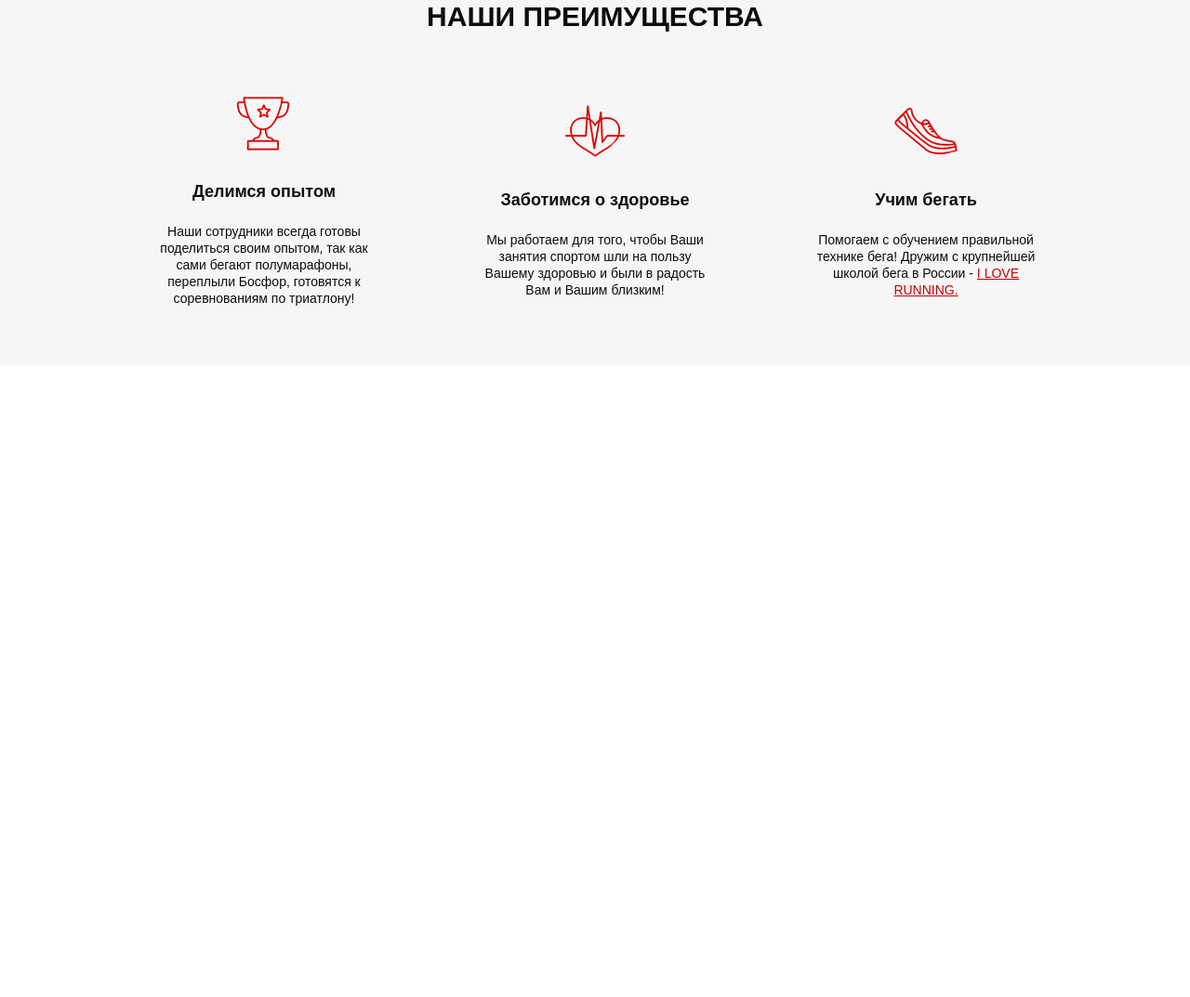
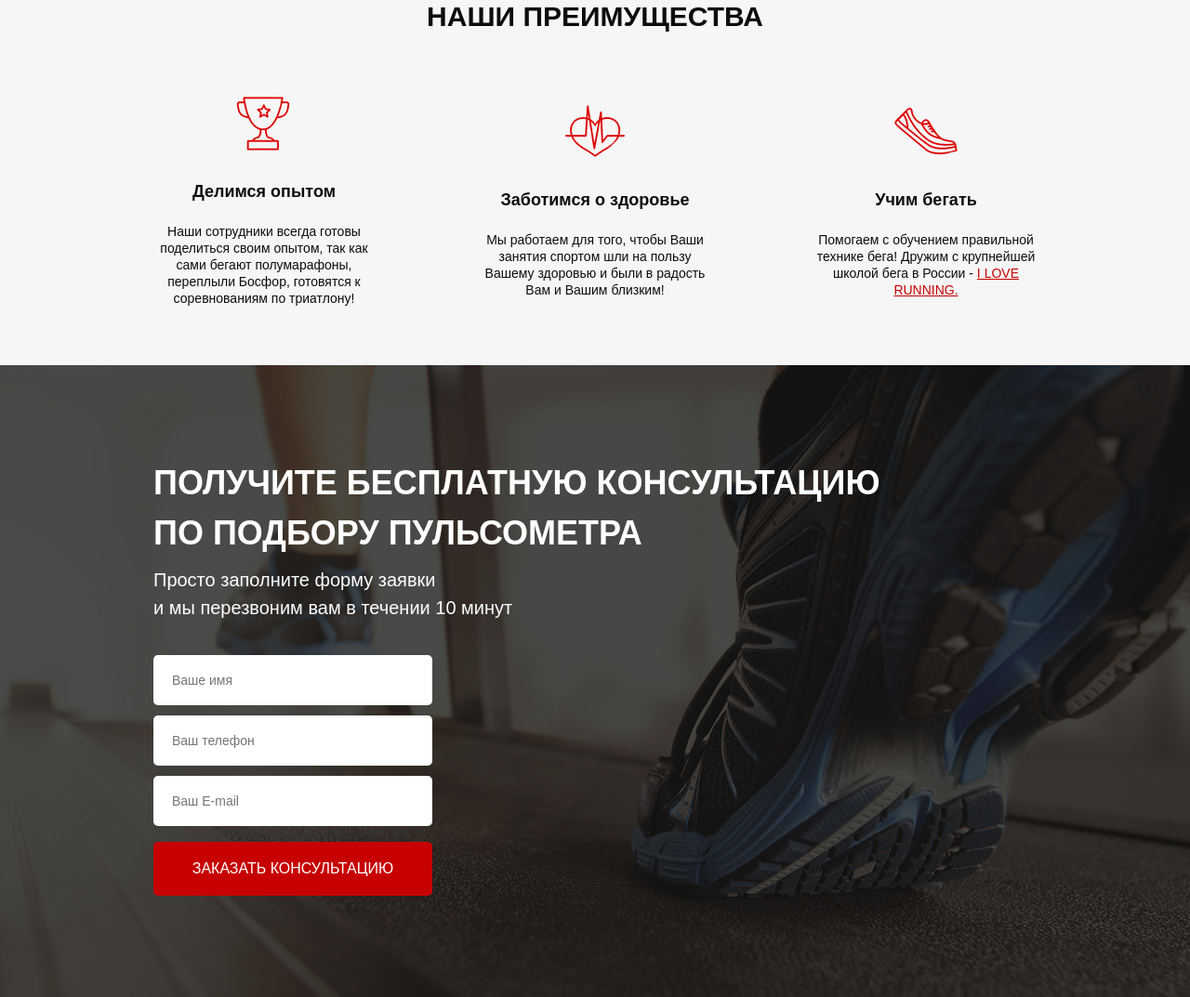
Before and after one commit to Swarle/Pulse, a website: page src/index.html in a window 1280 px wide. Shown: the part 750-1823 px from the top of the page at 93% size. Before the commit the page ends 1143 px from the top, so only its background shows below. Drawn offline with Linux system fonts and the light colour scheme.

Commit message:
Added consultation section with form

```diff
--- a/src/index.html
+++ b/src/index.html
@@ -95,5 +95,21 @@
         </div>
     </div>
 </section>
+<section class="consultation">
+    <div class="container">
+        <div class="title title_left">
+            Получите бесплатную консультацию <br> по подбору пульсометра
+        </div>
+        <div class="consultation__subtitle">
+            Просто заполните форму заявки <br> и мы перезвоним вам в течении 10 минут
+        </div>
+        <form action="POST" class="feed-form">
+            <input required placeholder="Ваше имя" name="name" type="text">
+            <input required placeholder="Ваш телефон" name="tel" type="tel">
+            <input required placeholder="Ваш E-mail" name="email" type="email">
+            <button class="button button_submit" type="submit">заказать кОНСУЛЬТАЦИЮ</button>
+        </form>
+    </div>
+</section>
 </body>
 </html>
--- a/src/sass/blocks/_buttons.sass
+++ b/src/sass/blocks/_buttons.sass
@@ -16,3 +16,10 @@
         width: 300px
         height: 50px
         font-size: 16px
+    &_submit
+        margin-top: 17px
+        width: 100%
+        height: 58px
+        font-size: 16px
+        line-height: normal
+        text-transform: uppercase
--- /dev/null
+++ b/src/sass/blocks/_consultation.sass
@@ -0,0 +1,11 @@
+.consultation
+    min-height: 680px
+    padding: 100px 0 108px 0
+    background: url(../img/bg/second_bg.png) center (center/cover) no-repeat
+    &__subtitle
+        margin-top: 8px
+        text-align: left
+        color: #FFF
+        font-size: 20px
+        font-weight: 500
+        line-height: 30px
--- /dev/null
+++ b/src/sass/blocks/_forms.sass
@@ -0,0 +1,18 @@
+.feed-form
+    margin-top: 36px
+    width: 300px
+    display: flex
+    flex-direction: column
+    input
+        padding: 0 20px
+        margin-top: 11px
+        width: 100%
+        height: 54px
+        border-radius: 5px
+        border: none
+        color: #4B4B4B
+        font-size: 14px
+        font-weight: 300
+        line-height: 66px
+        &:first-child
+            margin-top: 0
--- a/src/sass/blocks/_titles.sass
+++ b/src/sass/blocks/_titles.sass
@@ -4,3 +4,10 @@
     font-size: 30px
     font-weight: 700
     line-height: 30px
+    &_left
+        text-align: left
+        color: #FFF
+        font-size: 36px
+        font-weight: 700
+        line-height: 54px
+        text-transform: uppercase
--- a/src/sass/style.sass
+++ b/src/sass/style.sass
@@ -14,3 +14,5 @@
 @import "blocks/buttons"
 @import "blocks/titles"
 @import "blocks/advantages"
+@import "blocks/consultation"
+@import "blocks/forms"
```
Also changed, not shown: src/css/style.min.css.
